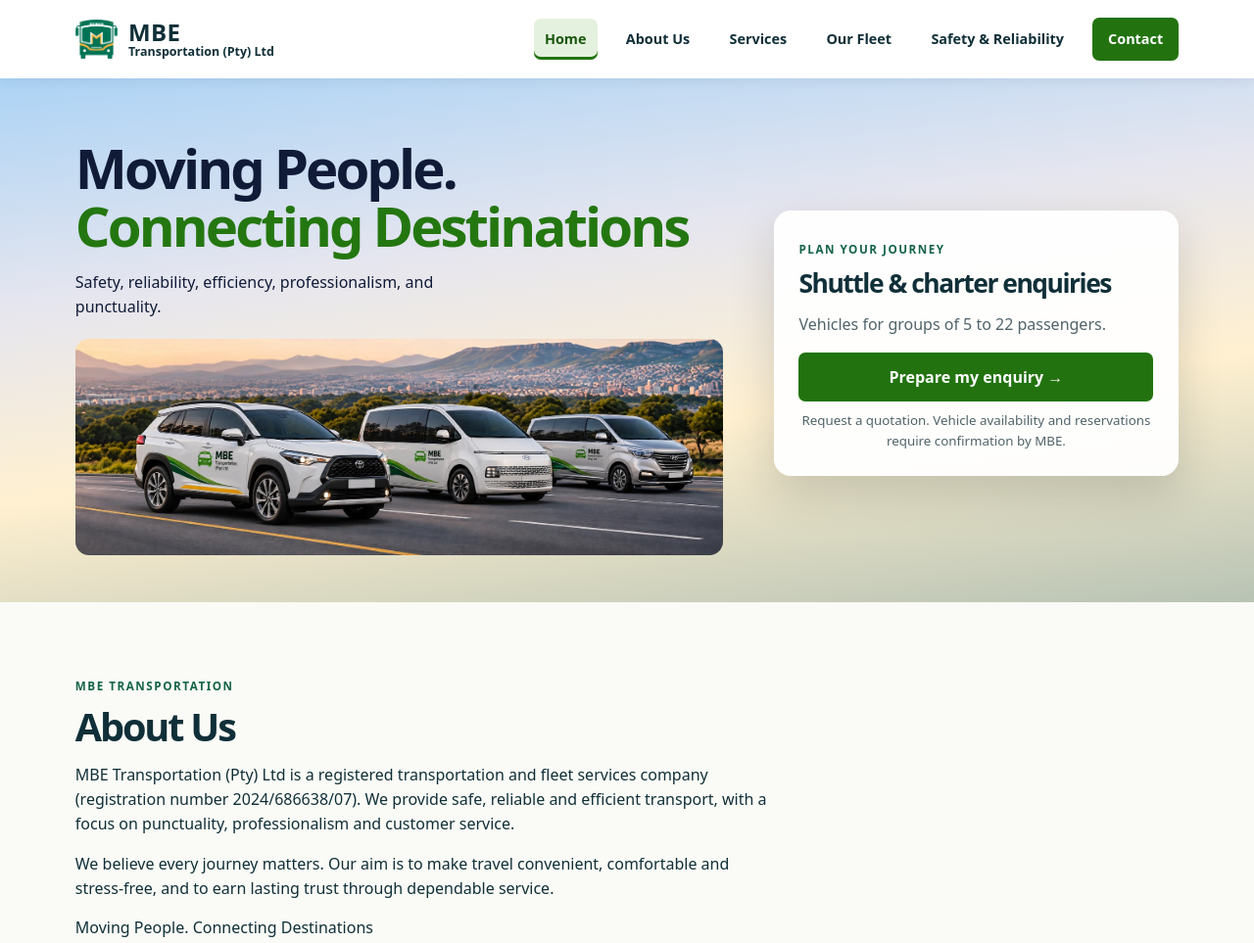
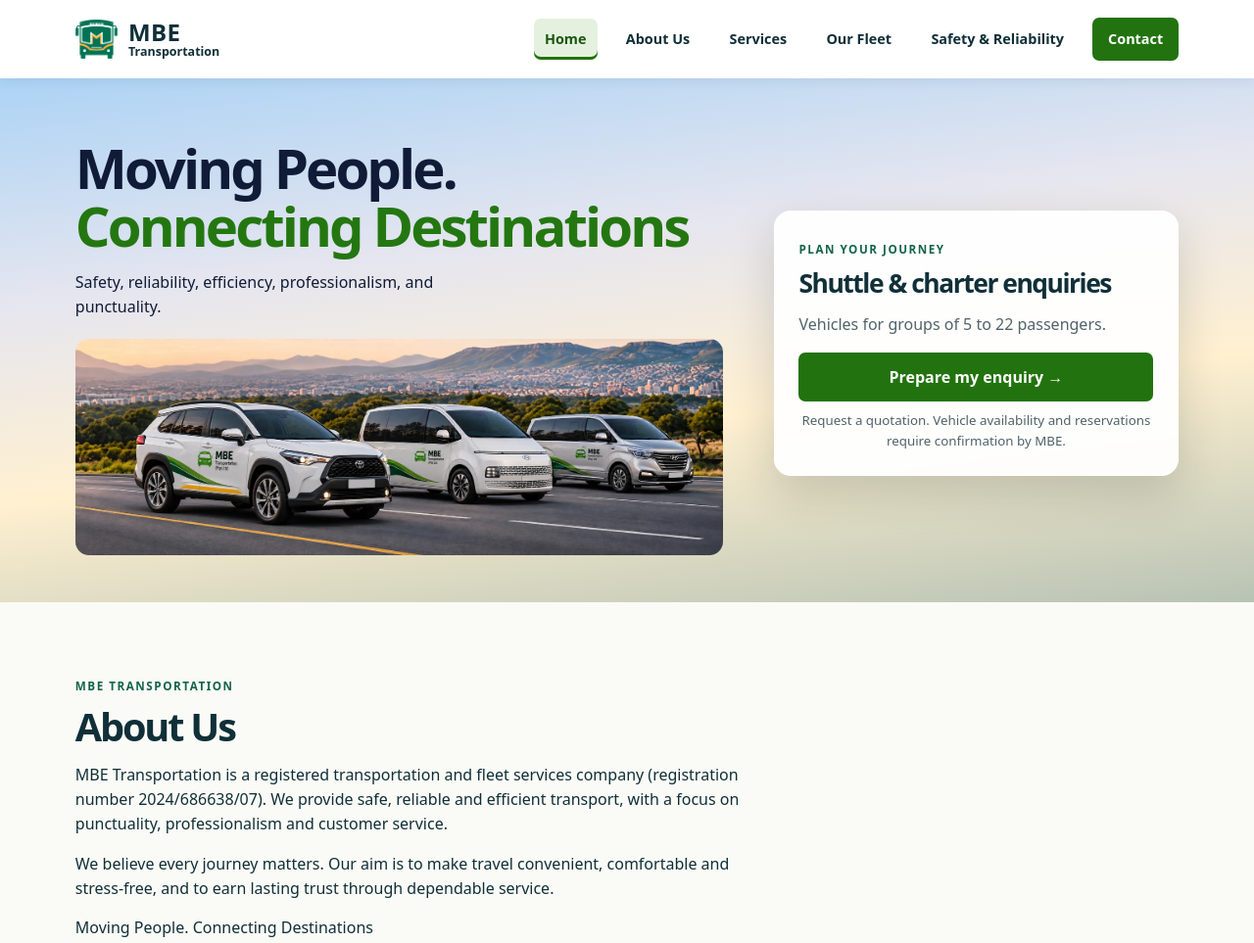
Before and after one commit to Kekgaugetswe/mbe-transportation, a plain HTML site: page index.html in a window 1280 px wide. Shown: the top 963 px of the page at 98% size. Drawn offline with Linux system fonts and the light colour scheme.

Commit message:
removal of ltds

```diff
--- a/data/company.json
+++ b/data/company.json
@@ -5,7 +5,7 @@
   "csd": "MAAA1564711",
   "email": "mohale.enterprice@gmail.com",
   "about": [
-    "MBE Transportation (Pty) Ltd is a registered transportation and fleet services company (registration number 2024/686638/07). We provide safe, reliable and efficient transport, with a focus on punctuality, professionalism and customer service.",
+    "MBE Transportation is a registered transportation and fleet services company (registration number 2024/686638/07). We provide safe, reliable and efficient transport, with a focus on punctuality, professionalism and customer service.",
     "We believe every journey matters. Our aim is to make travel convenient, comfortable and stress-free, and to earn lasting trust through dependable service.",
     "Moving People. Connecting Destinations"
   ],
--- a/index.html
+++ b/index.html
@@ -23,7 +23,7 @@
     <header>
       <a class="brand" href="./"
         ><img src="assets/logo.png" alt="" /><span class="wordmark"
-          ><strong>MBE</strong>Transportation (Pty) Ltd</span
+          ><strong>MBE</strong>Transportation</span
         ></a
       >
       <nav aria-label="Main navigation">
@@ -63,7 +63,7 @@
 <section class="content" id="about" aria-labelledby="about-title">
   <span class="eyebrow">MBE TRANSPORTATION</span>
   <h2 id="about-title">About Us</h2>
-  <div class="overview"><p>MBE Transportation (Pty) Ltd is a registered transportation and fleet services company (registration number 2024/686638/07). We provide safe, reliable and efficient transport, with a focus on punctuality, professionalism and customer service.</p>
+  <div class="overview"><p>MBE Transportation is a registered transportation and fleet services company (registration number 2024/686638/07). We provide safe, reliable and efficient transport, with a focus on punctuality, professionalism and customer service.</p>
 <p>We believe every journey matters. Our aim is to make travel convenient, comfortable and stress-free, and to earn lasting trust through dependable service.</p>
 <p>Moving People. Connecting Destinations</p></div>
   <div class="purpose-grid">
@@ -193,7 +193,7 @@
       </section>
     </main>
     <footer>
-      MBE Transportation (Pty) Ltd
+      MBE Transportation
       <!-- registration:start -->
 <span>Company registration 2024/686638/07</span><span>CSD MAAA1564711</span>
 <!-- registration:end -->
```
